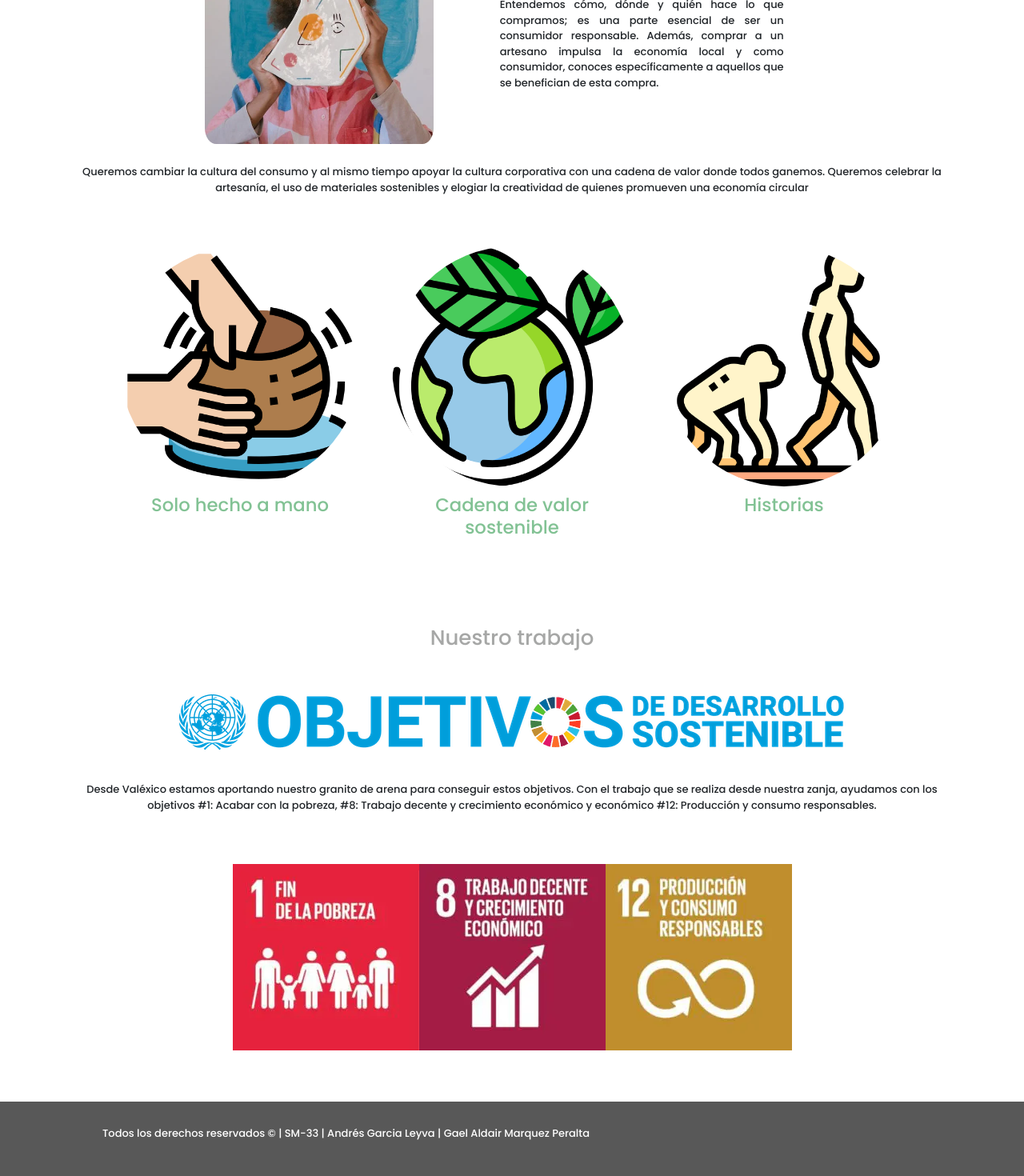
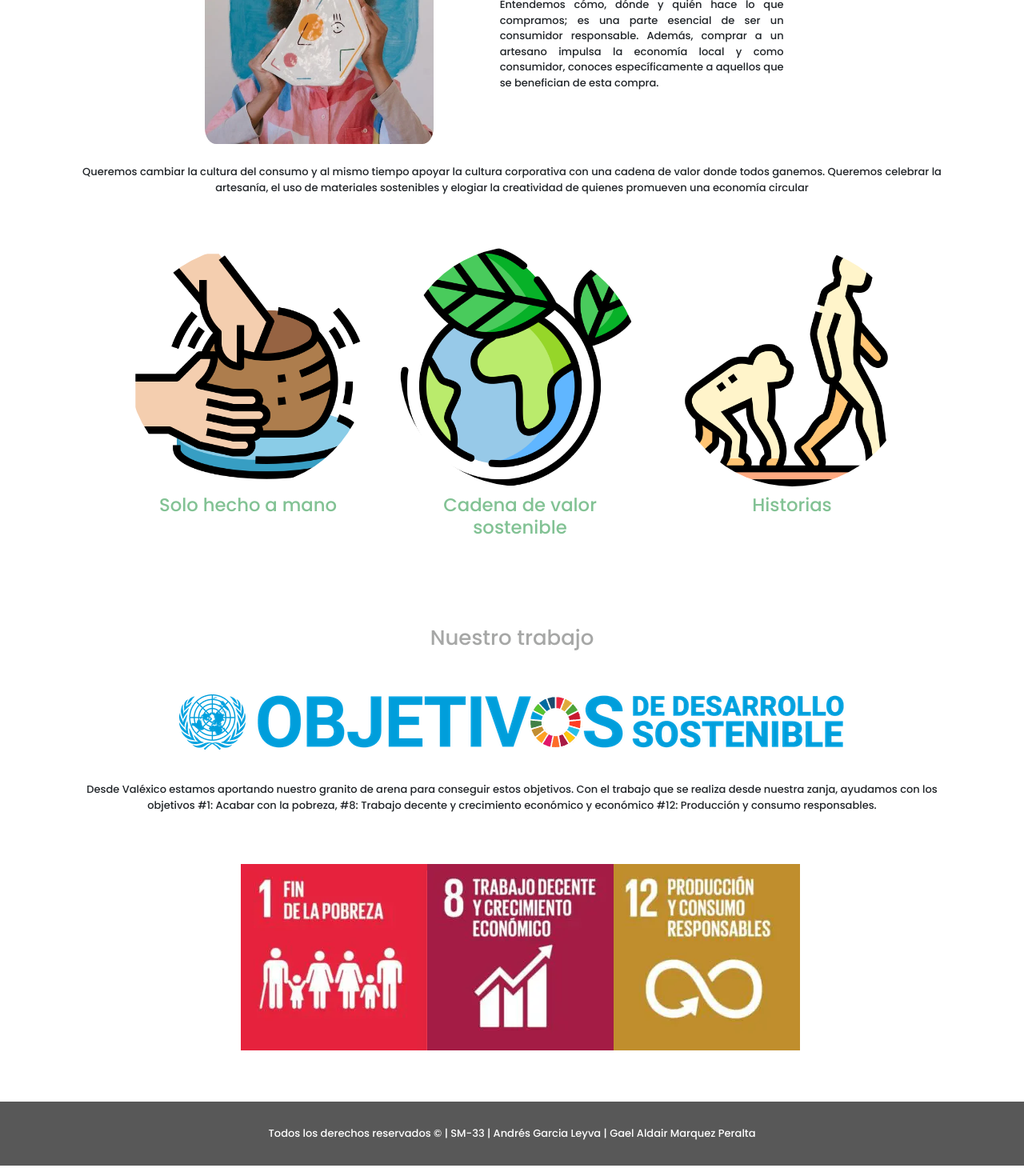
Before and after one commit to AndresGarciaL/ArtesanosWeb-React, a React (Create React App) app in the folder frontend/: page /Conocenos in a window 1280 px wide. Shown: the part 409-1879 px from the top of the page at 80% size. Built offline with nearby package versions, Linux system fonts and the light colour scheme.

Commit message:
Se agrego Conocenos

```diff
--- a/frontend/src/components/Footer.js
+++ b/frontend/src/components/Footer.js
@@ -12,8 +12,8 @@ function Footer() {
     //3. Metodo return HTML
     return (
         <>
-            <footer>
-                <p>Todos los derechos reservados &copy; | SM-33 | Andrés Garcia Leyva | Gael Aldair Marquez Peralta</p>
+            <footer className="footerF">
+                <p className="pFooter">Todos los derechos reservados &copy; | SM-33 | Andrés Garcia Leyva | Gael Aldair Marquez Peralta</p>
             </footer>
         </>
     );
--- a/frontend/src/pages/Conocenos.js
+++ b/frontend/src/pages/Conocenos.js
@@ -32,7 +32,7 @@ function Conocenos() {
                 donde todos ganemos. Queremos celebrar la artesanía, el uso de materiales sostenibles y elogiar la creatividad
                 de quienes promueven una economía circular</p>
 
-            <div className="imgs2">
+            <div className="imgs3">
                 <div className="artesanos">
                     <img className="fotos"
                         src={require("../images/img-contacto/hecho-a-mano.png")} />
--- a/frontend/src/styles/Conocenos.css
+++ b/frontend/src/styles/Conocenos.css
@@ -59,9 +59,11 @@ p {
 }
 
 /* Imgs */
-.imgs2 {
+.imgs3 {
     display: flex;
-    justify-content: space-between;
+    justify-content: center;
+    margin: 5% 50%;
+    padding: 0 10px;
 }
 
 #venta {
--- a/frontend/src/styles/Contacto.css
+++ b/frontend/src/styles/Contacto.css
@@ -3,6 +3,7 @@
     display: flex;
     justify-content: center;
     margin: 5% 50%;
+    padding: 0 10px;
 }
 
 .artesanos {
@@ -109,7 +110,7 @@
     margin-right: 2%;
 }
 
-.inputContacto {
+input {
     display: flex;
     border: #82C294;
     width: 100%;
@@ -118,7 +119,7 @@
     margin-bottom: 2% !important;
 }
 
-.inputContacto:focus {
+input:focus {
     outline: none;
 }
 
@@ -141,7 +142,7 @@ textarea:focus {
     justify-content: center;
 }
 
-.inputCheck[type=checkbox] {
+input[type=checkbox] {
     margin: 2%;
     width: 40px;
     height: 40px;
--- a/frontend/src/styles/Footer.css
+++ b/frontend/src/styles/Footer.css
@@ -1,9 +1,11 @@
 
 /* Estilos para footer */
-footer {
+.pFooter {
+    text-align: center;
     background-color: rgb(88, 88, 88);
     color: white;
     padding: 30px 0;
     margin-top: 30px;
     text-align: center;
+    justify-content: center;
 }
```
